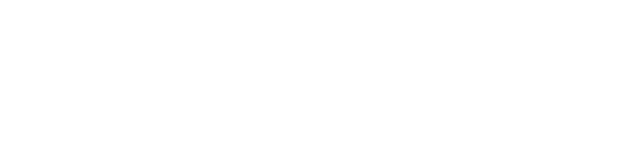
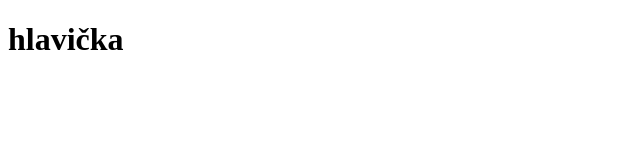
Before and after one commit to mitopepola/projekt01_23_04_03, a plain HTML site: page index.html in a window 1280 px wide. Shown: the whole page, without its empty margins (0-640 px from the left). Drawn offline with Linux system fonts and the light colour scheme.

Commit message:
pridané h1

```diff
--- a/index.html
+++ b/index.html
@@ -8,6 +8,6 @@
     <title>Document</title>
 </head>
 <body>
-
+    <h1>hlavička</h1>
 </body>
 </html>
```
